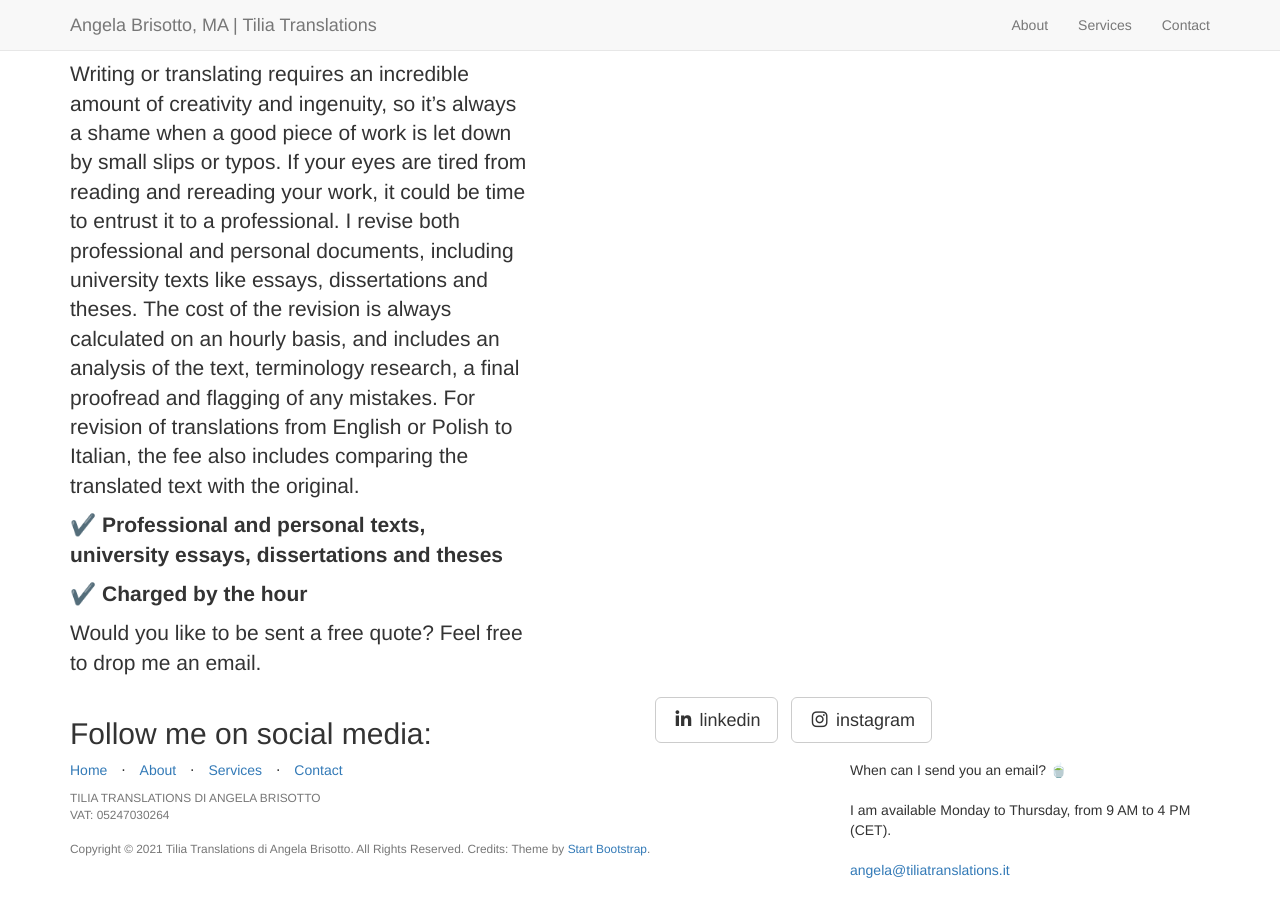
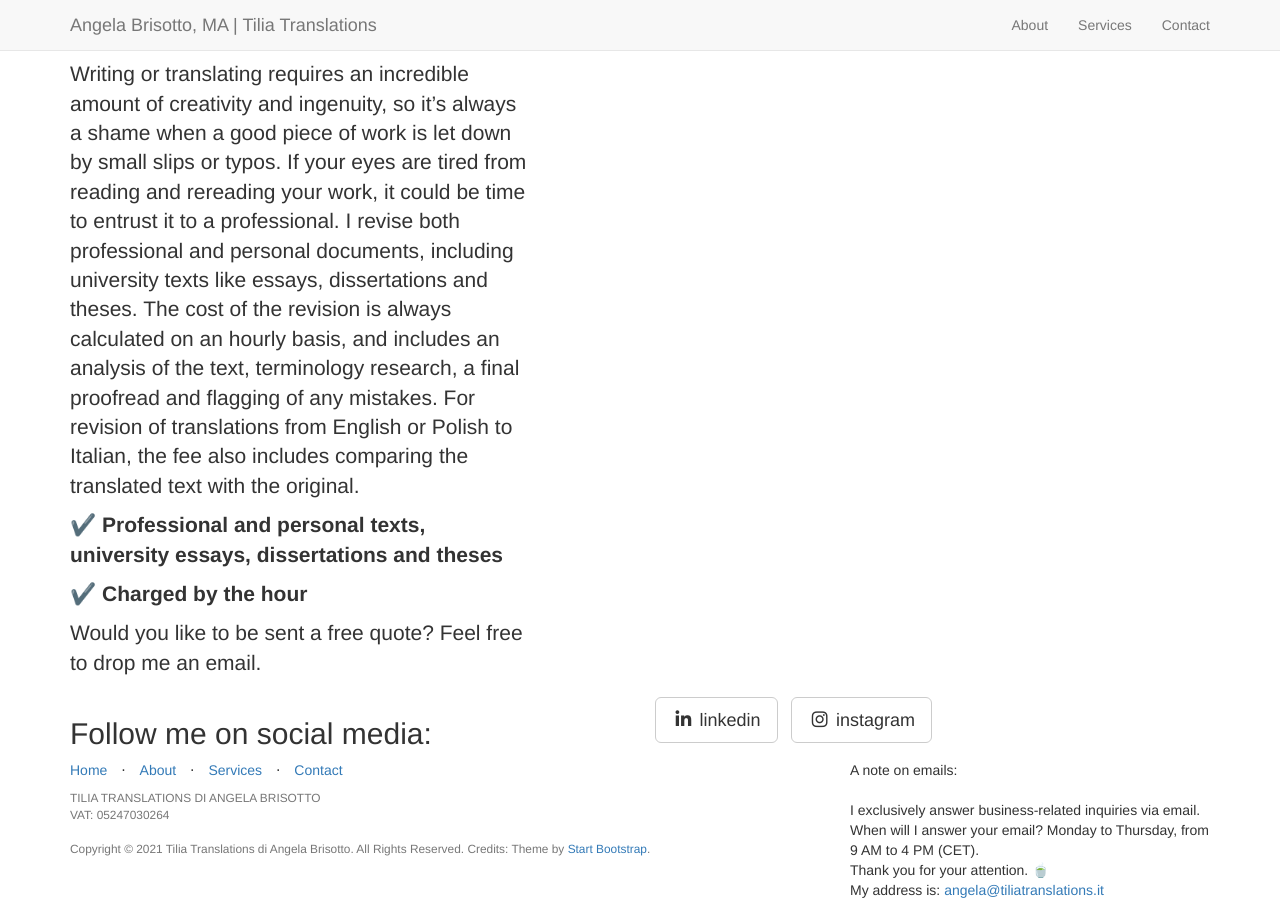
Before and after one commit to angelatiliatranslations/englishversion, a Jekyll site: the page built from _posts/2014-09-21-services-1.markdown, in a window 1280 px wide and 900 px high, scrolled down 3162 px. Built offline with Jekyll 4.4.1, drawn with Linux system fonts in a browser that asks for light colours; nearby versions of some CDN libraries; library files that are not in the unit come from our copies.

Commit message:
Update _config.yml

```diff
--- a/_config.yml
+++ b/_config.yml
@@ -18,13 +18,16 @@ Credits: Theme by <a href="https://startbootstrap.com/">Start Bootstrap</a>.
 <br>
 <br>'
 
-credits: 'When can I send you an email? &#127861;
+credits: 'A note on emails:
 <br>
 <br>
-I am available Monday to Thursday, from 9 AM to 4 PM (CET).
+I exclusively answer business-related inquiries via email.
 <br>
+When will I answer your email? Monday to Thursday, from 9 AM to 4 PM (CET).
 <br>
-<a href="mailto:angela@tiliatranslations.it">angela@tiliatranslations.it</a>'
+Thank you for your attention. &#127861;
+<br>
+My address is: <a href="mailto:angela@tiliatranslations.it">angela@tiliatranslations.it</a>'
 
 
 # ----------------------- #
```
